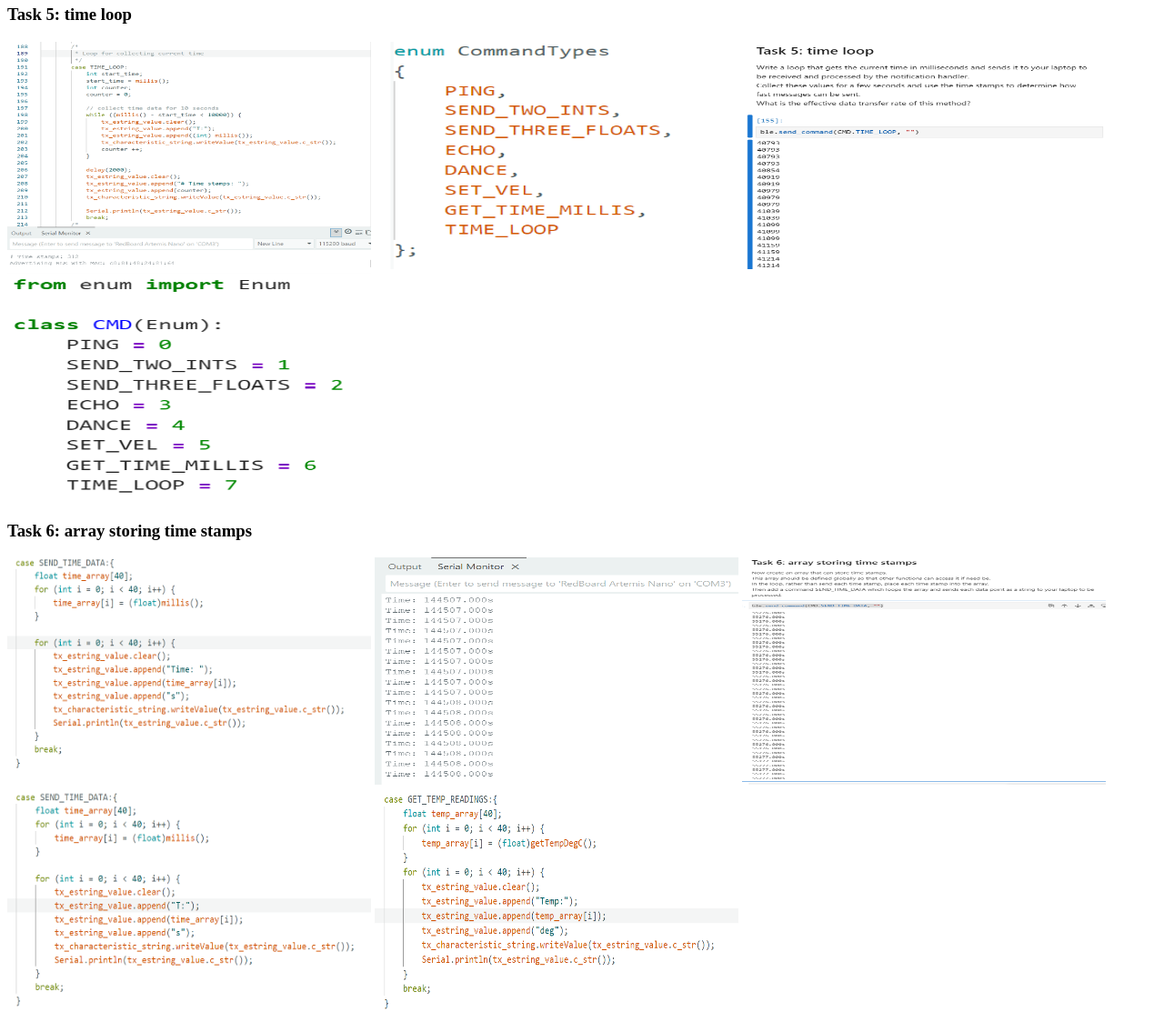
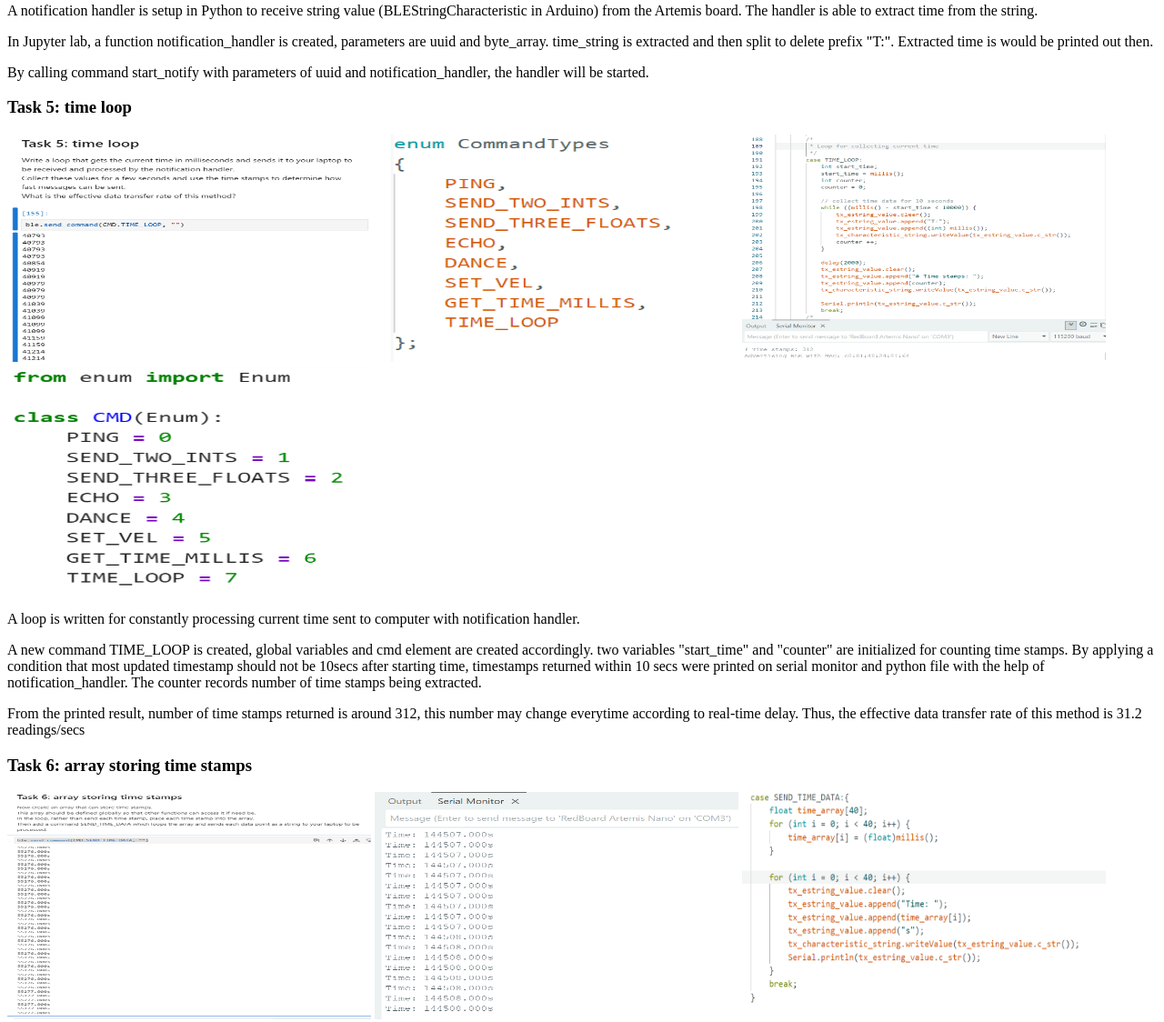
Before and after one commit to snow5-tuantuan/fast_robots_sp26_yw, a plain HTML site: page Lab1.html in a window 1280 px wide. Shown: the part 4740-5864 px from the top of the page at 91% size. Drawn offline with Linux system fonts and the light colour scheme.

Commit message:
Update Lab1.html

```diff
--- a/Lab1.html
+++ b/Lab1.html
@@ -68,18 +68,24 @@
   <p>In Jupyter lab, command GET_TIME_MILLIS is called, the printed out string is in form of "T:[current time in milliseconds]"</p>
 
   <h3>Task 4: notification handler</h3>
-  <img src="lab1B_task4_1.png" alt="Serial monitor test" width="400" height="250">
+  <img src="lab1B_task4_1.png" alt="task4 python" width="400" height="250">
+  <p>A notification handler is setup in Python to receive string value (BLEStringCharacteristic in Arduino) from the Artemis board. The handler is able to extract time from the string.</p>
+  <p>In Jupyter lab, a function notification_handler is created, parameters are uuid and byte_array. time_string is extracted and then split to delete prefix "T:". Extracted time is would be printed out then.</p>
+  <p>By calling command start_notify with parameters of uuid and notification_handler, the handler will be started.</p>
 
   <h3>Task 5: time loop</h3>
-  <img src="lab1B_task5_1.png" alt="Serial monitor test" width="400" height="250">
-  <img src="lab1B_task5_2.png" alt="Serial monitor test" width="400" height="250">
-  <img src="lab1B_task5_3.png" alt="Serial monitor test" width="400" height="250">
-  <img src="lab1B_task5_4.png" alt="Serial monitor test" width="400" height="250">
+  <img src="lab1B_task5_3.png" alt="task5 python" width="400" height="250">
+  <img src="lab1B_task5_2.png" alt="task5 Arduino global variable" width="400" height="250">
+  <img src="lab1B_task5_1.png" alt="task5 python" width="400" height="250">
+  <img src="lab1B_task5_4.png" alt="task5 cmd_types.py" width="400" height="250">
+  <p>A loop is written for constantly processing current time sent to computer with notification handler.</p>
+  <p>A new command TIME_LOOP is created, global variables and cmd element are created accordingly. two variables "start_time" and "counter" are initialized for counting time stamps. By applying a condition that most updated timestamp should not be 10secs after starting time, timestamps returned within 10 secs were printed on serial monitor and python file with the help of notification_handler. The counter records number of time stamps being extracted.</p>
+  <p>From the printed result, number of time stamps returned is around 312, this number may change everytime according to real-time delay. Thus, the effective data transfer rate of this method is 31.2 readings/secs</p>
 
   <h3>Task 6: array storing time stamps</h3>
+  <img src="lab1B_task6_3.png" alt="Serial monitor test" width="400" height="250">
+  <img src="lab1B_task6_2.png" alt="Serial monitor test" width="400" height="250">
   <img src="lab1B_task6_1.png" alt="Serial monitor test" width="400" height="250">
-  <img src="lab1B_task6_2.png" alt="Serial monitor test" width="400" height="250">
-  <img src="lab1B_task6_3.png" alt="Serial monitor test" width="400" height="250">
   <img src="lab1B_task6_4.png" alt="Serial monitor test" width="400" height="250">
   <img src="lab1B_task6_5.png" alt="Serial monitor test" width="400" height="250">
 
```
